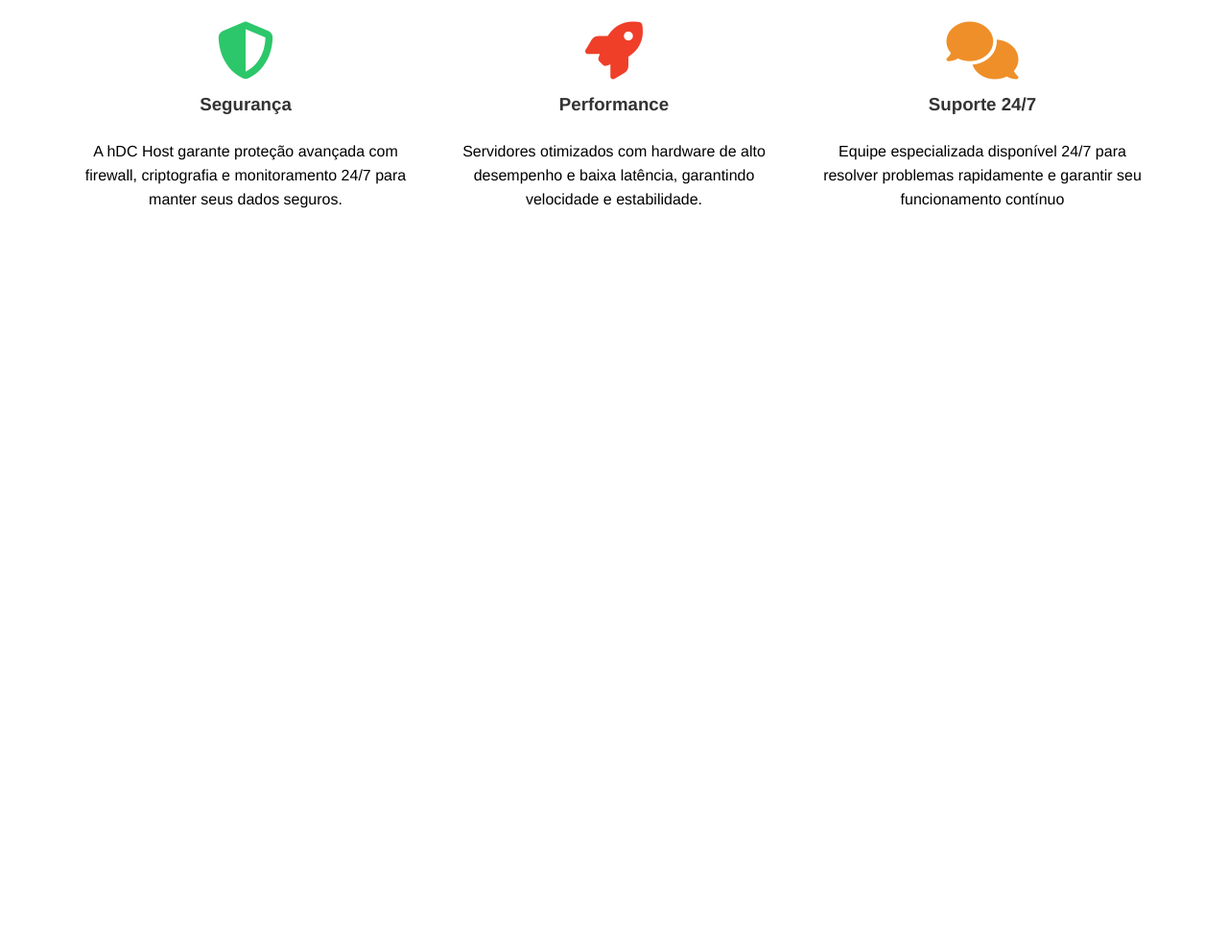
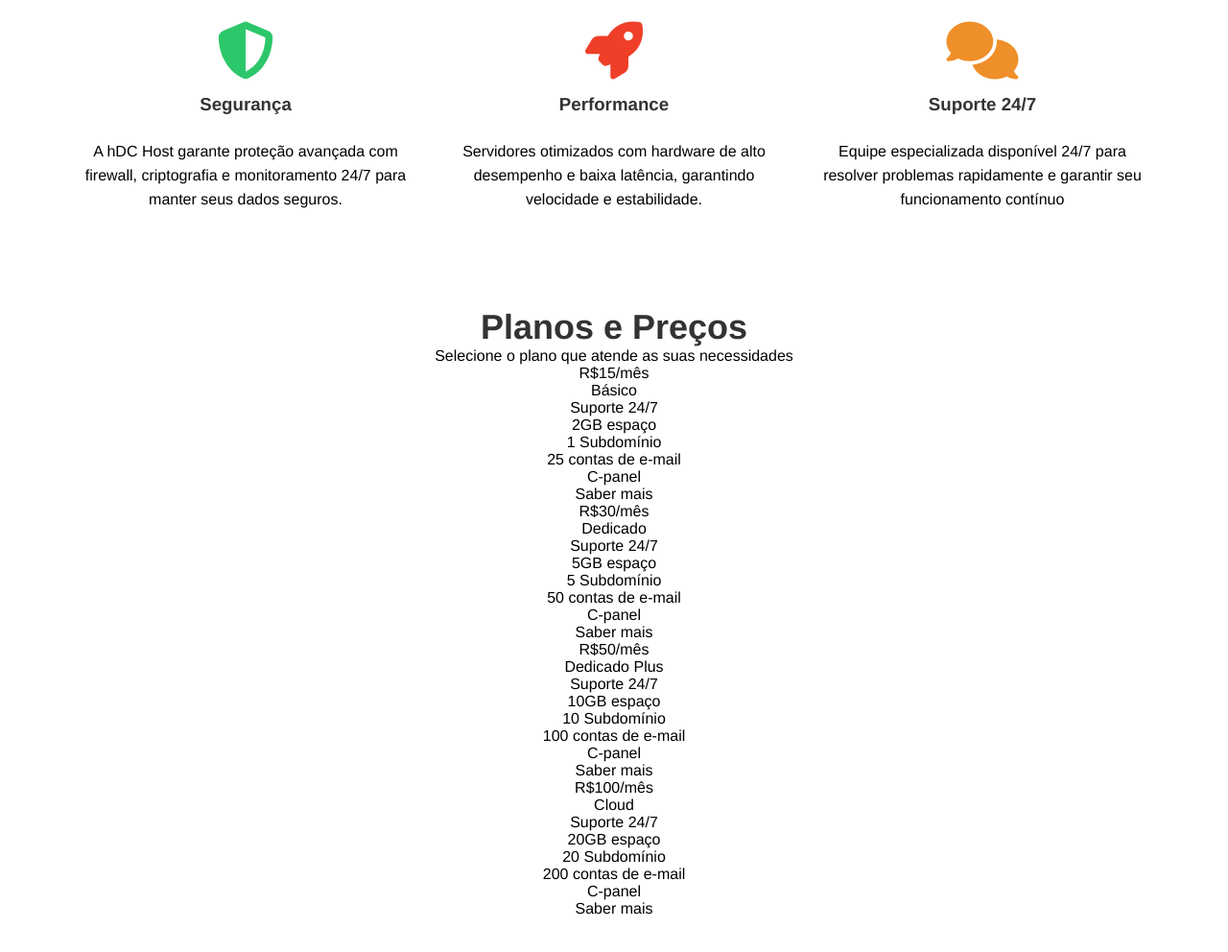
Before and after one commit to plpedreira/hdc-host, a plain HTML site: page index.html in a window 1280 px wide. Shown: the part 576-1568 px from the top of the page at 96% size. Before the commit the page ends 896 px from the top, so only its background shows below. Drawn offline with Linux system fonts and the light colour scheme.

Commit message:
adding price and plans

```diff
--- a/css/style.css
+++ b/css/style.css
@@ -130,3 +130,22 @@ nav {
 .services-container p{
     line-height: 25px;
 }
+
+/* prices and plans */
+.pricing-container{
+    padding-bottom: 5rem;
+    text-align: center;
+}
+
+.pricing-container h2{
+    font-size: 36px;
+}
+
+.princing-container p{
+    font-size: 20px;
+}
+
+.plan-container{
+    display: flex;
+    justify-content: space-between;
+}
--- a/index.html
+++ b/index.html
@@ -63,6 +63,60 @@
                     </li>
                 </ul>
             </section>
+            <section class="pricing-container">
+                <h2>Planos e Preços</h2>
+                <p>Selecione o plano que atende as suas necessidades</p>
+                <div class="plans-container">
+                    <div class="plan">
+                        <ul>
+                            <li class="price">R$15/mês</li>
+                            <li class="plan-name">Básico</li>
+                            <li>Suporte 24/7</li>
+                            <li>2GB espaço</li>
+                            <li>1 Subdomínio</li>
+                            <li>25 contas de e-mail</li>
+                            <li>C-panel</li>
+                            <li class="plan-btn">Saber mais</li>
+                        </ul>
+                    </div>
+                    <div class="plan">
+                        <ul>
+                            <li class="price">R$30/mês</li>
+                            <li class="plan-name">Dedicado</li>
+                            <li>Suporte 24/7</li>
+                            <li>5GB espaço</li>
+                            <li>5 Subdomínio</li>
+                            <li>50 contas de e-mail</li>
+                            <li>C-panel</li>
+                            <li class="plan-btn">Saber mais</li>
+                        </ul>
+                    </div>
+                    <div class="plan">
+                        <ul>
+                            <li class="price recomanded">R$50/mês</li>
+                            <li class="plan-name">Dedicado Plus</li>
+                            <li >Suporte 24/7</li>
+                            <li >10GB espaço</li>
+                            <li>10 Subdomínio</li>
+                            <li >100 contas de e-mail</li>
+                            <li >C-panel</li>
+                            <li class="plan-btn recomanded">Saber mais</li>
+                        </ul>
+                    </div>
+                    <div class="plan">
+                        <ul>
+                            <li class="price">R$100/mês</li>
+                            <li class="plan-name">Cloud</li>
+                            <li >Suporte 24/7</li>
+                            <li >20GB espaço</li>
+                            <li>20 Subdomínio</li>
+                            <li >200 contas de e-mail</li>
+                            <li >C-panel</li>
+                            <li class="plan-btn">Saber mais</li>
+                        </ul>
+                    </div>
+                </div>
+            </section>
         </main>
     </div>
 </body>
```
